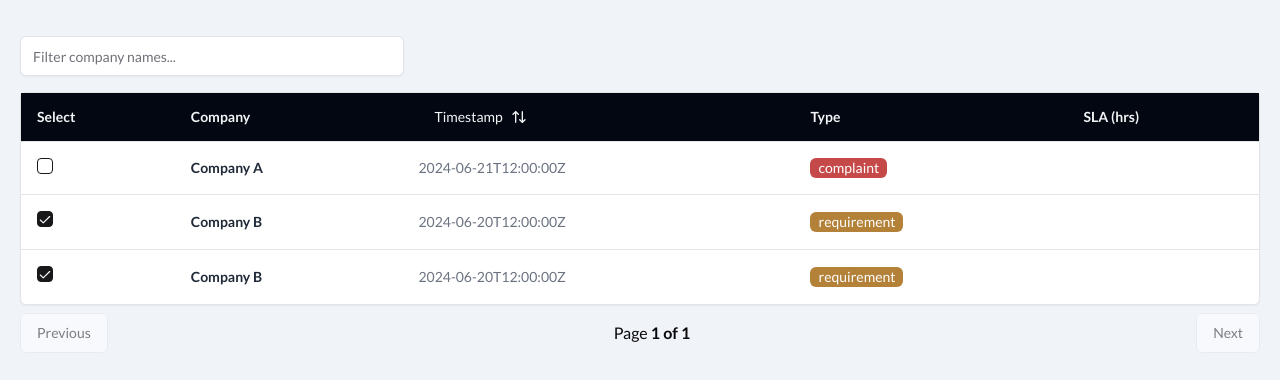
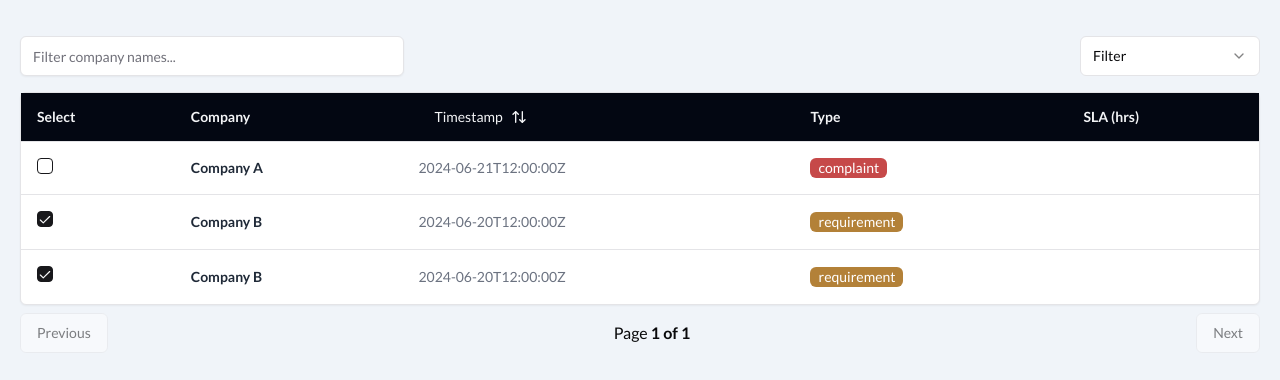
Before and after one commit to lakshayasabharwal/community-managers-dash-and-forms, a Next.js app: page /admin in a window 1280 px wide. Shown: the top 380 px of the page. Built offline with nearby package versions, Linux system fonts and the light colour scheme.

Commit message:
add filter in admin dashboard

```diff
--- a/components/dataTable.jsx
+++ b/components/dataTable.jsx
@@ -23,6 +23,13 @@ import {
     TableRow,
 } from "@/components/ui/table";
 
+import {
+    Select,
+    SelectContent,
+    SelectItem,
+    SelectTrigger,
+    SelectValue,
+} from "@/components/ui/select";
 
 // Function to calculate remaining SLA time in hours
 const calculateRemainingSLA = (timestamp) => {
@@ -117,9 +124,17 @@ function DataTable({ initialData }) {
         setData,
     });
 
+    const handleTypeFilterChange = (value) => {
+        if (value === "all") {
+            table.setColumnFilters([]);
+        } else {
+            table.setColumnFilters([{ id: "type", value }]);
+        }
+    };
+
     return (
         <div className="w-full p-5 background_color min-h-screen font_lato">
-            <div className="flex items-center py-4">
+            <div className="flex items-center justify-between py-4">
                 <Input
                     placeholder="Filter company names..."
                     value={(table.getColumn("companyName")?.getFilterValue()) ?? ""}
@@ -128,6 +143,17 @@ function DataTable({ initialData }) {
                     }
                     className="max-w-sm shadow-sm"
                 />
+
+                <Select onValueChange={handleTypeFilterChange}>
+                    <SelectTrigger className="w-[180px]">
+                        <SelectValue placeholder="Filter" />
+                    </SelectTrigger>
+                    <SelectContent>
+                        <SelectItem value="all">All</SelectItem>
+                        <SelectItem value="requirement">Requirement</SelectItem>
+                        <SelectItem value="complaint">Complaint</SelectItem>
+                    </SelectContent>
+                </Select>
             </div>
             <div className="rounded-md border bg-white shadow-sm">
                 <Table className="">
```
